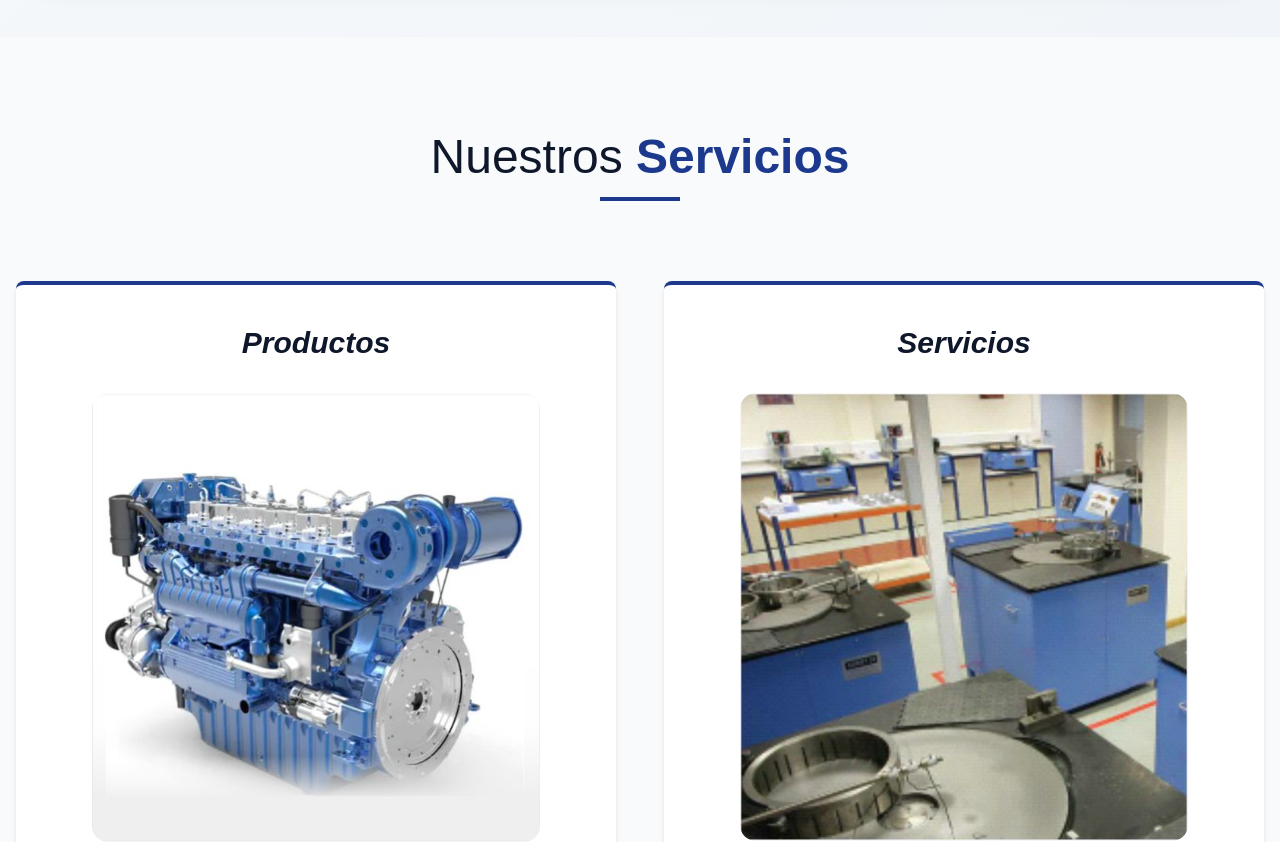
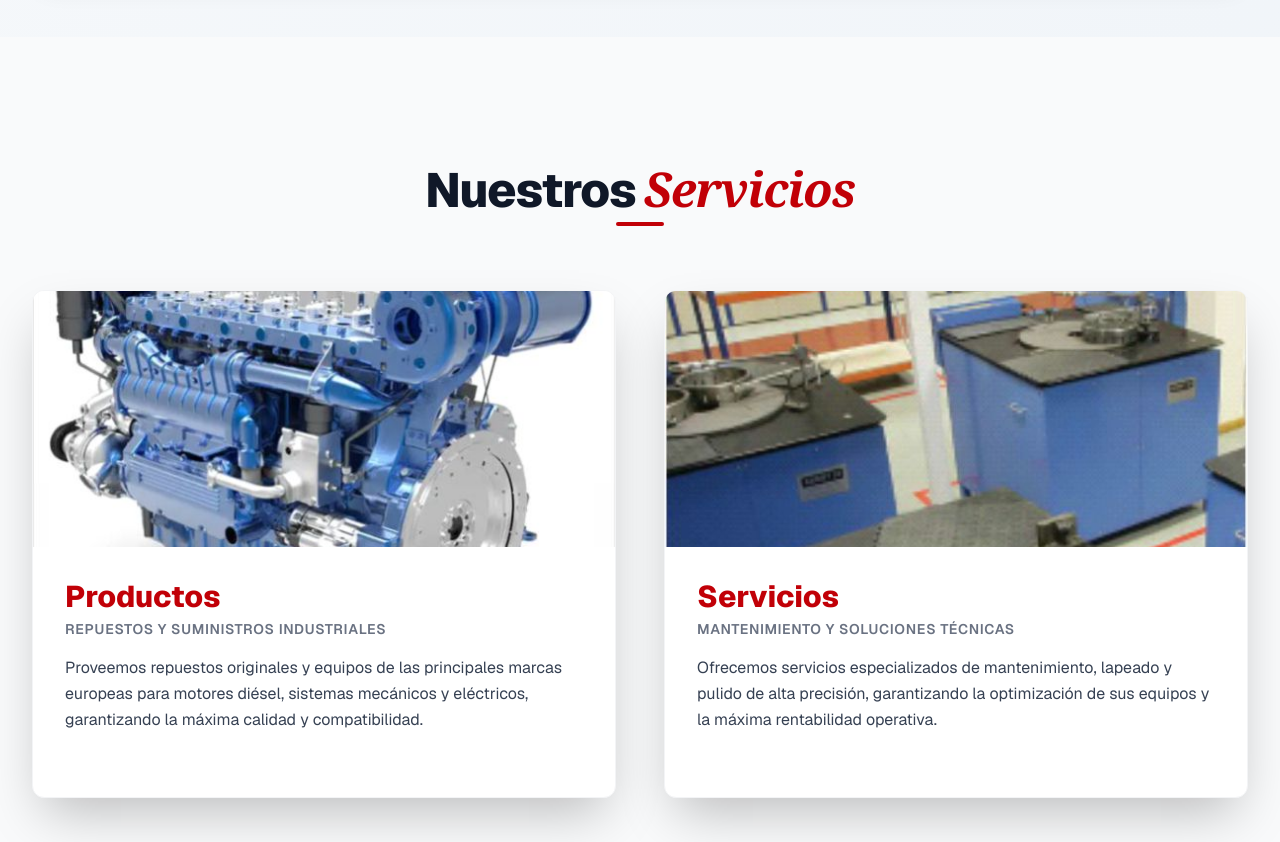
Before and after one commit to alancueva/vcpartsandservices, a Next.js app: page / in a window 1280 px wide. Shown: the part 2180-3022 px from the top of the page. Built offline with nearby package versions, Linux system fonts and the light colour scheme.

Commit message:
secciones mejoradas y algunas agregadas

```diff
--- a/src/components/section/nuestrosServicios.tsx
+++ b/src/components/section/nuestrosServicios.tsx
@@ -1,59 +1,110 @@
+
+import { Truck, Settings } from 'lucide-react';
+import Image from 'next/image';
+
+const ACCENT_COLOR = 'bg-red-700';
+const ACCENT_TEXT = 'text-red-700';
+const FONT_SERIF_ITALIC = 'italic font-serif';
 
 
-import Image from 'next/image';
+
+// Datos para las tarjetas (usaremos placeholders como ejemplo)
+const SERVICE_CARDS = [
+    {
+        title: "Productos",
+        subtitle: "Repuestos y Suministros Industriales",
+        icon: Truck,
+        description: "Proveemos repuestos originales y equipos de las principales marcas europeas para motores diésel, sistemas mecánicos y eléctricos, garantizando la máxima calidad y compatibilidad.",
+        imageUrl: "/INDEX-PRODUCTOS.jpg", // Azul oscuro para motor
+        linkText: "Ver Catálogo",
+    },
+    {
+        title: "Servicios",
+        subtitle: "Mantenimiento y Soluciones Técnicas",
+        icon: Settings,
+        description: "Ofrecemos servicios especializados de mantenimiento, lapeado y pulido de alta precisión, garantizando la optimización de sus equipos y la máxima rentabilidad operativa.",
+        imageUrl: "/INDEX-SERVICIOS.jpg", // Rojo oscuro para laboratorio
+        linkText: "Conocer Servicios",
+    },
+];
+
+interface ServiceCardProps {
+    title: string;
+    subtitle: string;
+    description: string;
+    imageUrl: string;
+    linkText: string;
+    icon: React.ElementType;
+}
+
+const ServiceCard: React.FC<ServiceCardProps> = ({ title, subtitle, description, imageUrl, linkText, icon: Icon }) => (
+    <div className="flex flex-col rounded-xl overflow-hidden shadow-2xl bg-white border border-gray-100 transition-all duration-300 transform hover:scale-[1.01]">
+
+        {/* IMAGEN / VISUAL */}
+        <div className="relative h-64 overflow-hidden">
+            <Image
+                src={imageUrl}
+                alt={`Imagen de ${title}`}
+                width={500}
+                height={500}
+                className="w-full h-full object-cover"
+                // onError={(e) => {
+                //     const target = e.target as HTMLImageElement;
+                //     target.src = getPlaceholderImage(600, 400, "VISUAL NO DISPONIBLE", 'ffffff', '1f2937');
+                //     target.onerror = null;
+                // }}
+            />
+        </div>
+
+        {/* CONTENIDO */}
+        <div className="p-6 md:p-8 flex flex-col flex-grow">
+            <h3 className={`text-3xl font-extrabold text-gray-900 mb-1 ${ACCENT_TEXT}`}>{title}</h3>
+            <p className="text-sm font-semibold text-gray-500 mb-4 uppercase tracking-wider">{subtitle}</p>
+
+            <p className="text-gray-700 leading-relaxed flex-grow mb-8">{description}</p>
+
+            {/* ENLACE / CTA */}
+            {/* <a
+                href="#" // Enlace placeholder
+                className={`flex items-center justify-center w-full py-3 px-4 text-white font-semibold rounded-lg ${ACCENT_COLOR} hover:opacity-90 transition duration-300`}
+            >
+                <Icon className="w-5 h-5 mr-2" />
+                {linkText}
+            </a> */}
+        </div>
+    </div>
+);
 
 export default function NuestroServicios() {
     return (
-        <section className="bg-slate-50 py-24 px-4">
-            <div className="max-w-7xl mx-auto">
-                <div className="mb-20">
-                    <div className="text-center gap-4 mb-16">
-                        {/* <div className="h-1 w-16 bg-blue-900"></div> */}
-                        <h2 className="text-4xl md:text-5xl font-light text-slate-900 mb-4">
-                            Nuestros <span className="font-semibold text-blue-900">Servicios</span>
-                        </h2>
-                        <div className="w-20 h-1 bg-blue-900 mx-auto"></div>
-                    </div>
+        <section className="py-20 md:py-32 bg-gray-50 font-sans overflow-hidden">
+            <div className="max-w-7xl mx-auto px-4 sm:px-6 lg:px-8">
+
+                {/* TÍTULO PRINCIPAL */}
+                <header className="text-center mb-16">
+                    <h2 className="text-4xl sm:text-5xl font-extrabold text-gray-900 tracking-tight">
+                        Nuestros
+                        <span className={`${FONT_SERIF_ITALIC} ${ACCENT_TEXT} ml-2`}>Servicios</span>
+                    </h2>
+                    {/* Línea de acento vinotinto */}
+                    <div className="w-12 h-1 bg-red-700 mx-auto rounded-full mt-2"></div>
+                </header>
+
+                {/* CUADRÍCULA DE TARJETAS (2 COLUMNAS) */}
+                <div className="grid grid-cols-1 lg:grid-cols-2 gap-10 md:gap-12">
+                    {SERVICE_CARDS.map((card, index) => (
+                        <ServiceCard
+                            key={index}
+                            title={card.title}
+                            subtitle={card.subtitle}
+                            description={card.description}
+                            imageUrl={card.imageUrl}
+                            linkText={card.linkText}
+                            icon={card.icon}
+                        />
+                    ))}
                 </div>
 
-                <div className="grid md:grid-cols-2 gap-12">
-
-                    <div className="bg-white border-t-4 border-blue-900 p-10 rounded-lg shadow-md transition-all duration-300 ease-in-out
-                                    hover:scale-105 hover:shadow-xl
-                                    cursor-pointer overflow-hidden">
-                        <h3 className="text-3xl font-semibold text-slate-900 text-center mb-8 italic">Productos</h3>
-                        <div className="flex justify-center mb-8">
-                            <Image
-                                src={'/INDEX-PRODUCTOS.jpg'}
-                                alt='productos'
-                                width={500}
-                                height={500}
-                                // className="h-100 w-auto rounded-4xl"
-                                className="h-auto w-full max-w-md rounded-2xl"
-                            />
-                        </div>
-
-                    </div>
-
-
-                    <div className="bg-white border-t-4 border-blue-900 p-10 rounded-lg shadow-md transition-all duration-300 ease-in-out
-                                    hover:scale-105 hover:shadow-xl
-                                    cursor-pointer overflow-hidden">
-                        <h3 className="text-3xl font-semibold text-slate-900 text-center mb-8 italic">Servicios</h3>
-                        <div className="flex justify-center mb-8">
-                            <Image
-                                src={'/INDEX-SERVICIOS.jpg'}
-                                alt='Servicios'
-                                width={500}
-                                height={500}
-                                // className='h-100 w-auto rounded-4xl '
-                                className='h-auto w-full max-w-md rounded-2xl'
-
-                            />
-                        </div>
-
-                    </div>
-                </div>
             </div>
         </section>
     );
--- /dev/null
+++ b/src/components/section/quienes-somos-2.tsx
@@ -0,0 +1,127 @@
+import React from 'react';
+import { CheckCircle2 } from 'lucide-react';
+import Image from 'next/image';
+
+
+// === 1. CONSTANTES DE ESTILO Y DATOS ===
+
+const ACCENT_COLOR = 'bg-red-700';
+const ACCENT_TEXT = 'text-red-700';
+const FONT_SERIF_ITALIC = 'italic font-serif';
+
+// URL de las imágenes proporcionadas:
+// 1. Imagen principal del generador/equipo industrial
+const IMAGE_URL_1 = "/generador_gas_diesel.jpg"; // Placeholder for the generator image
+// 2. Imagen de detalle mecánico
+const IMAGE_URL_2 = "/turbo-compresor-1.jpg"; // Placeholder for the mechanical part
+
+// Valores fundamentales de la empresa
+const CORE_VALUES = [
+    { id: 1, label: 'Seguridad' },
+    { id: 2, label: 'Confianza' },
+    { id: 3, label: 'Excelencia' },
+    { id: 4, label: 'Integridad' },
+    { id: 5, label: 'Compromiso' },
+    { id: 6, label: 'Responsabilidad' },
+];
+
+// === 2. COMPONENTE INTERNO (Bloque de Valor) ===
+
+interface ValueBlockProps {
+    value: { id: number; label: string };
+}
+
+/**
+ * Componente para mostrar un valor fundamental con un ícono y línea divisoria.
+ */
+const ValueBlock: React.FC<ValueBlockProps> = ({ value }) => (
+    <div className="flex items-center space-x-3 py-2 border-b border-gray-200">
+        <CheckCircle2 className={`w-5 h-5 ${ACCENT_TEXT} flex-shrink-0`} />
+        <span className="text-gray-700 font-medium">{value.label}</span>
+    </div>
+);
+
+
+// === 3. COMPONENTE PRINCIPAL ===
+
+const AboutUsSection: React.FC = () => {
+    return (
+        <section className="py-20 md:py-32 bg-white font-sans overflow-hidden">
+            <div className="max-w-7xl mx-auto px-4 sm:px-6 lg:px-8">
+
+                {/* TÍTULO PRINCIPAL */}
+                <header className="text-center mb-16">
+                    <h2 className="text-4xl sm:text-5xl font-extrabold text-gray-900 tracking-tight">
+                        Quiénes
+                        <span className={` ${FONT_SERIF_ITALIC} ${ACCENT_TEXT} ml-2`}>Somos</span>
+                    </h2>
+                    {/* Línea de acento vinotinto */}
+                    <div className={`w-12 h-1 ${ACCENT_COLOR} mx-auto rounded-full mt-2`}></div>
+                </header>
+
+                {/* CONTENIDO (Diseño Asimétrico en 2 Columnas) */}
+                <div className="flex flex-col lg:flex-row gap-12 lg:gap-20">
+
+                    {/* COLUMNA IZQUIERDA: IMÁGENES */}
+                    <div className="lg:w-5/12 relative">
+                        {/* Contenedor de la primera imagen con efecto de superposición */}
+                        <div className="relative z-10 rounded-2xl shadow-2xl overflow-hidden transform transition duration-500 hover:scale-[1.01]">
+                            <Image
+                                src={IMAGE_URL_1}
+                                alt="Generador Industrial y Equipos"
+                                width={500}
+                                height={500}
+                                className="w-full h-72 object-cover object-center"
+                                // onError={(e) => e.currentTarget.src = IMAGE_URL_1} // Fallback to placeholder
+                            />
+                        </div>
+
+
+                        {/* Contenedor de la segunda imagen (superpuesta en escritorio) */}
+                        {/* <div className="hidden lg:block absolute -bottom-16 -left-16 w-3/5 h-auto z-0 rounded-2xl shadow-xl overflow-hidden border-4 border-white transform transition duration-500 hover:scale-[1.05]">
+                            <Image
+                                src={IMAGE_URL_2}
+                                alt="Detalle de Componentes Mecánicos"
+                                width={500}
+                                height={500}
+                                className="w-full h-auto object-cover"
+                                // onError={(e) => e.currentTarget.src = IMAGE_URL_2} // Fallback to placeholder
+                            />
+                        </div> */}
+                    </div>
+
+                    {/* COLUMNA DERECHA: TEXTO Y VALORES */}
+                    <div className="lg:w-7/12 mt-16 lg:mt-0">
+
+                        {/* Bloque de Introducción */}
+                        <h3 className={`text-2xl font-bold mb-4 ${ACCENT_TEXT}`}>La Empresa</h3>
+                        <p className="text-gray-600 mb-6 leading-relaxed">
+                            Somos una empresa 100% peruana conformada por profesionales de amplia experiencia en mantenimiento de equipos industriales, suministrando bienes y servicios con los más altos estándares de calidad, enfocados siempre en mejorar la operatividad y rentabilidad de los clientes que confían en nosotros.
+                        </p>
+                        <p className="text-gray-600 mb-8 leading-relaxed border-l-4 border-red-200 pl-4">
+                            VC Parts and Services se especializa en el suministro de piezas de repuestos para diferentes equipos mecánicos y eléctricos, como motores de combustión diésel, generadores eléctricos, cajas de engranajes, separadores de aceite y petróleo, compresores, bombas, intercambiadores de calor, filtros, acoplamientos, componentes electrónicos, etc.
+                        </p>
+
+                        {/* Bloque de Valores */}
+                        <div className="mt-8">
+                            <h3 className="text-xl font-bold text-gray-800 mb-4">Nuestros Valores Fundamentales</h3>
+                            <div className="grid grid-cols-2 gap-x-8 gap-y-2">
+                                {CORE_VALUES.map(value => (
+                                    <ValueBlock key={value.id} value={value} />
+                                ))}
+                            </div>
+                        </div>
+
+                        {/* Compromiso final */}
+                        <p className="mt-8 text-lg font-semibold text-gray-700">
+                            Estamos comprometidos con el mejoramiento continuo de los procesos.
+                        </p>
+                    </div>
+
+                </div>
+            </div>
+        </section>
+    );
+};
+
+export default AboutUsSection;
--- a/src/components/section/valorqueOfrecemos.tsx
+++ b/src/components/section/valorqueOfrecemos.tsx
@@ -46,7 +46,7 @@ const ValorOfrecemos = () => {
           {/* Columna 3: PRECIO */}
           <div className="flex-1 max-w-sm text-right">
             <div className="flex items-start lg:items-end flex-row-reverse mb-4">
-              <BarChart3 className="w-6 h-6 text-red-600 ml-3 mt-1 flex-shrink-0" />
+              <BarChart3 className="w-6 h-6 text-red-600 ml-3 mb-15 flex-shrink-0" />
               <div className="text-right">
                 <h3 className="text-xl font-bold text-gray-900 mb-2">PRECIO</h3>
                 <p className="text-gray-600 text-base leading-relaxed">
```
